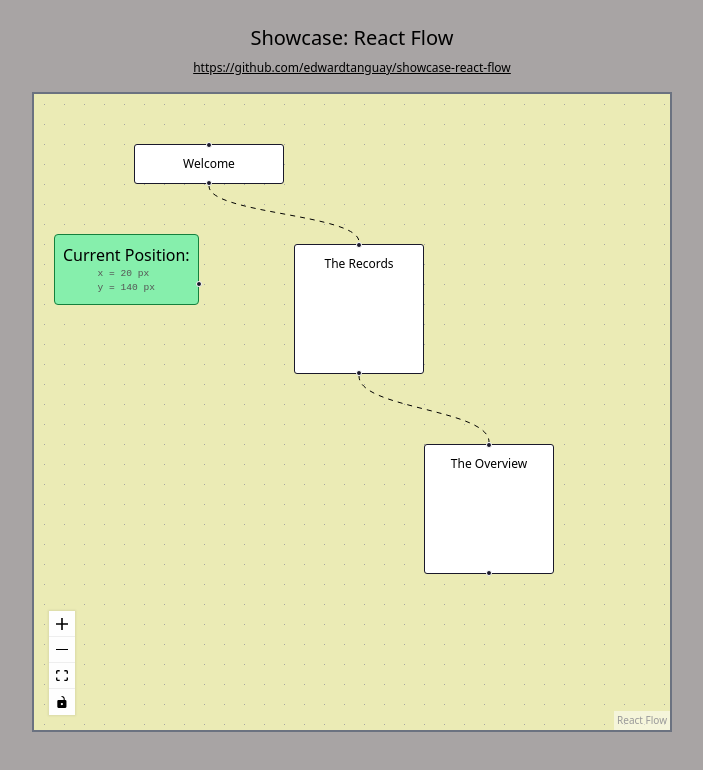
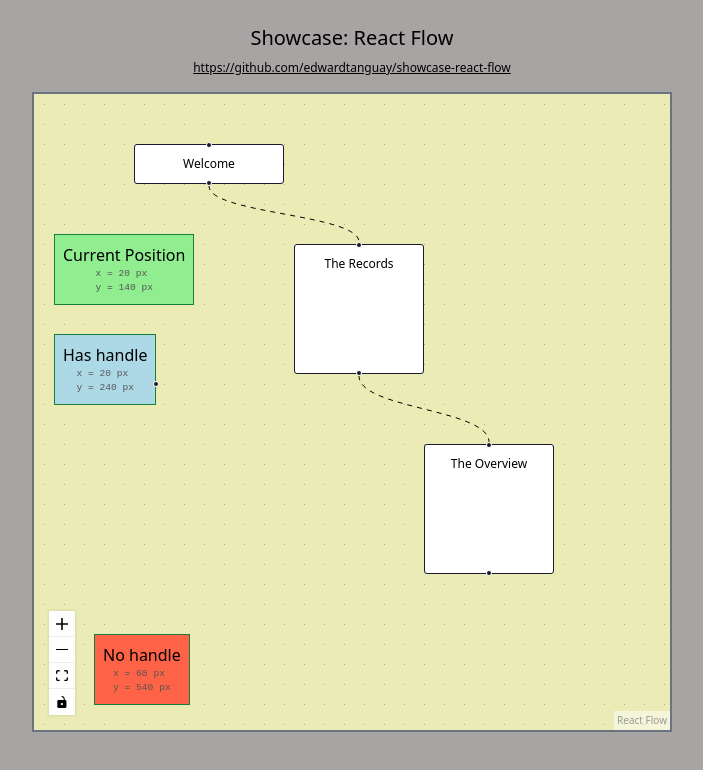
Before and after one commit to edwardtanguay/showcase-react-flow, a React (Vite) app: page / in a window 1280 px wide. Shown: the top 770 px of the page, without its empty margins (288-991 px from the left). Built offline with nearby package versions, Linux system fonts and the light colour scheme.

Commit message:
three boxes

```diff
--- a/src/nodes/PositionLoggerNode.tsx
+++ b/src/nodes/PositionLoggerNode.tsx
@@ -9,8 +9,21 @@
 	const x = `${Math.round(positionAbsoluteX)} px`;
 	const y = `${Math.round(positionAbsoluteY)} px`;
 
+	const hasHandle = data.hasHandle ? data.hasHandle : false;
+
+	const getBgColor = (): string => {
+		if (positionAbsoluteY >= 400) {
+			return "tomato";
+		} else {
+			return data.bgcolor;
+		}
+	};
+
 	return (
-		<div className="bg-green-300 p-2 rounded border border-green-700 flex justify-center flex-col">
+		<div
+			style={{ backgroundColor: getBgColor() }}
+			className="p-2 rounFded border border-green-700 flex justify-center flex-col"
+		>
 			<div>{data.label && <div>{data.label}</div>}</div>
 
 			<div className="positionArea flex justify-center">
@@ -19,8 +32,7 @@
 					<p>y = {y}</p>
 				</div>
 			</div>
-
-			<Handle type="source" position={Position.Right} />
+			{hasHandle && <Handle type="source" position={Position.Right} />}
 		</div>
 	);
 }
--- a/src/nodes/index.ts
+++ b/src/nodes/index.ts
@@ -38,9 +38,23 @@
 	},
 	{
 		id: "5",
-		data: { label: "Current Position:" },
+		data: { label: "Current Position", bgcolor: "lightgreen" },
 		type: "position-logger",
 		position: { x: 20, y: 140 },
+		height: 100,
+	},
+	{
+		id: "6",
+		data: { label: "Has handle", bgcolor: "lightblue", hasHandle: true },
+		type: "position-logger",
+		position: { x: 20, y: 240 },
+		height: 100,
+	},
+	{
+		id: "7",
+		data: { label: "No handle", bgcolor: "beige", hasHandle: false },
+		type: "position-logger",
+		position: { x: 60, y: 540 },
 		height: 100,
 	},
 ];
--- a/src/nodes/types.ts
+++ b/src/nodes/types.ts
@@ -1,4 +1,4 @@
 import type { Node, BuiltInNode } from "@xyflow/react";
 
-export type PositionLoggerNode = Node<{ label: string }, 'position-logger'>;
+export type PositionLoggerNode = Node<{ label: string, bgcolor: string, hasHandle?: boolean }, 'position-logger'>;
 export type AppNode = BuiltInNode | PositionLoggerNode;
```
